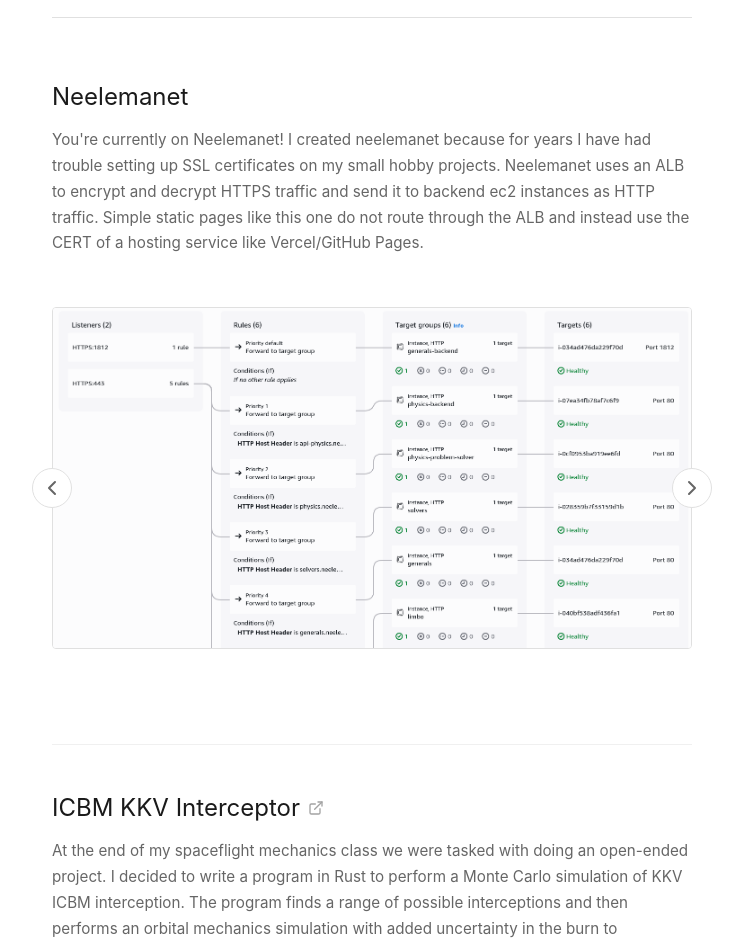
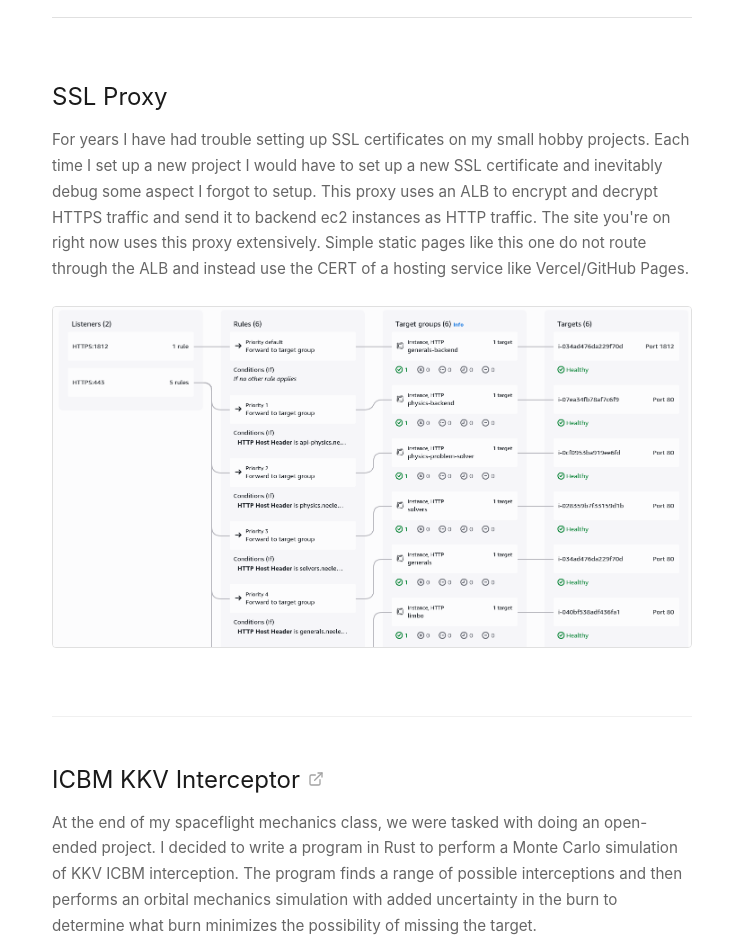
Before and after one commit to icanthink42/neelemanet_home, an Angular app: page / in a window 1280 px wide. Shown: the part 160-1105 px from the top of the page, without its empty margins (268-1011 px from the left). Built offline with nearby package versions, Linux system fonts and the light colour scheme.

Commit message:
add entropy demo and small changes

```diff
--- a/src/app/app.ts
+++ b/src/app/app.ts
@@ -28,17 +28,16 @@ export class App {
   constructor(private sanitizer: DomSanitizer) {
     const rawProjects: Project[] = [
       {
-        title: 'Neelemanet',
-        description: 'You\'re currently on Neelemanet! I created neelemanet because for years I have had trouble setting up SSL certificates on my small hobby projects. Neelemanet uses an ALB to encrypt and decrypt HTTPS traffic and send it to backend ec2 instances as HTTP traffic. Simple static pages like this one do not route through the ALB and instead use the CERT of a hosting service like Vercel/GitHub Pages.',
+        title: 'SSL Proxy',
+        description: 'For years I have had trouble setting up SSL certificates on my small hobby projects. Each time I set up a new project I would have to set up a new SSL certificate and inevitably debug some aspect I forgot to setup. This proxy uses an ALB to encrypt and decrypt HTTPS traffic and send it to backend ec2 instances as HTTP traffic. The site you\'re on right now uses this proxy extensively. Simple static pages like this one do not route through the ALB and instead use the CERT of a hosting service like Vercel/GitHub Pages.',
         htmlTags: [
-          '<img src="load_balancer.png" alt="Load Balancer Architecture" style="width:100%; border:1px solid #e0e0e0; border-radius:4px;">',
-          '<iframe src="https://limbo.neelema.net" width="100%" height="600" frameborder="0" style="border:1px solid #e0e0e0;border-radius:4px;"></iframe>'
+          '<img src="load_balancer.png" alt="Load Balancer Architecture" style="width:100%; border:1px solid #e0e0e0; border-radius:4px;">'
         ]
       },
       {
         title: 'ICBM KKV Interceptor',
         link: 'https://github.com/icanthink42/kkv_interceptor',
-        description: `At the end of my spaceflight mechanics class we were tasked with doing an open-ended project. I decided to write a program in Rust to perform a Monte Carlo simulation of KKV ICBM interception. The program finds a range of possible interceptions and then performs an orbital mechanics simulation with added uncertainty in the burn to determine what burn minimizes the possibility of missing the target.`,
+        description: `At the end of my spaceflight mechanics class, we were tasked with doing an open-ended project. I decided to write a program in Rust to perform a Monte Carlo simulation of KKV ICBM interception. The program finds a range of possible interceptions and then performs an orbital mechanics simulation with added uncertainty in the burn to determine what burn minimizes the possibility of missing the target.`,
         htmlTags: [
           '<iframe src="https://icanthink42.github.io/spaceflight_mechanics_plots/plot1.html" width="100%" height="600" frameborder="0" style="border:1px solid #e0e0e0;border-radius:4px;"></iframe>',
           '<iframe src="https://icanthink42.github.io/spaceflight_mechanics_plots/plot2.html" width="100%" height="600" frameborder="0" style="border:1px solid #e0e0e0;border-radius:4px;"></iframe>',
@@ -74,7 +73,7 @@ export class App {
       {
         title: 'Javascript Memory Visualizer',
         link: 'https://memory.neelema.net/',
-        description: 'I talk with a lot of engineers who program often in Matlab and Python but rarely venture into the land of languages like C or C++. To this crowd, pointers are a scary concept because they are seen as a low level concept that only exists on \'real\' programming languages. The reality of programming is that pointers always exist, and no matter how hard a language tries to hide them, you need to understand them to program. I wrote this program to attempt to demonstrate what a pointer is in a familiar context. I facetiously put \'Even Bad Languages Have Pointers\' in the title.',
+        description: 'I talk with a lot of engineers who program often in Matlab and Python, but rarely venture into the land of languages like C or C++. To this crowd, pointers are a scary concept because they are seen as a low level concept that only exists on \'real\' programming languages. The reality of programming is that pointers always exist, and no matter how hard a language tries to hide them, you need to understand them to program. I wrote this program to attempt to demonstrate what a pointer is in a familiar context. I facetiously put \'Even Bad Languages Have Pointers\' in the title.',
         htmlTags: [
           '<iframe src="https://memory.neelema.net/" width="100%" height="1600" frameborder="0" style="border:1px solid #e0e0e0;border-radius:4px;"></iframe>'
         ]
@@ -85,6 +84,14 @@ export class App {
         description: 'I have been a huge fan of the calculator Desmos for a long time. I orignally started using in high school for homework, but since then I\'ve had a lot of fun playing around with all the quasi-programming features they\'ve added over the years. Back when I had a lot more free time I wrote this flight simulator using those features. I also wrote an <a href="https://www.desmos.com/calculator/t5pj25dz7g" target="_blank" rel="noopener">n-body simulator in Desmos</a>.',
         htmlTags: [
           '<iframe src="https://www.desmos.com/calculator/ixfvv2bode" width="100%" height="1200" frameborder="0" style="border:1px solid #e0e0e0;border-radius:4px;"></iframe>'
+        ]
+      },
+      {
+        title: 'Entropy Simulation',
+        link: 'https://entropy.neelema.net',
+        description: 'I came up with the idea for this small simulation when talking with my Dad about the nature of entropy. I was arguing that entropy is not a physical law but rather a statistical law. I wrote this simulation to demonstrate this idea. The simulation I wrote has very simple laws, praticles bounce off walls and each other, and particles move at constant velocity. When you click inside the simulation, you can add particles to the system. This decrases the specific entropy as the new particles have fewer degrees of freedom. Overtime the system naturally moves to a state of maximum entropy. The point I was trying to make about entropy is that is is a result of simple natrual laws that maximize the number of possible configurations of a system. Entropy is not a physical law, it is a statistical law.',
+        htmlTags: [
+          '<iframe src="https://entropy.neelema.net" width="100%" height="1200" frameborder="0" style="border:1px solid #e0e0e0;border-radius:4px;"></iframe>'
         ]
       }
     ];
```
